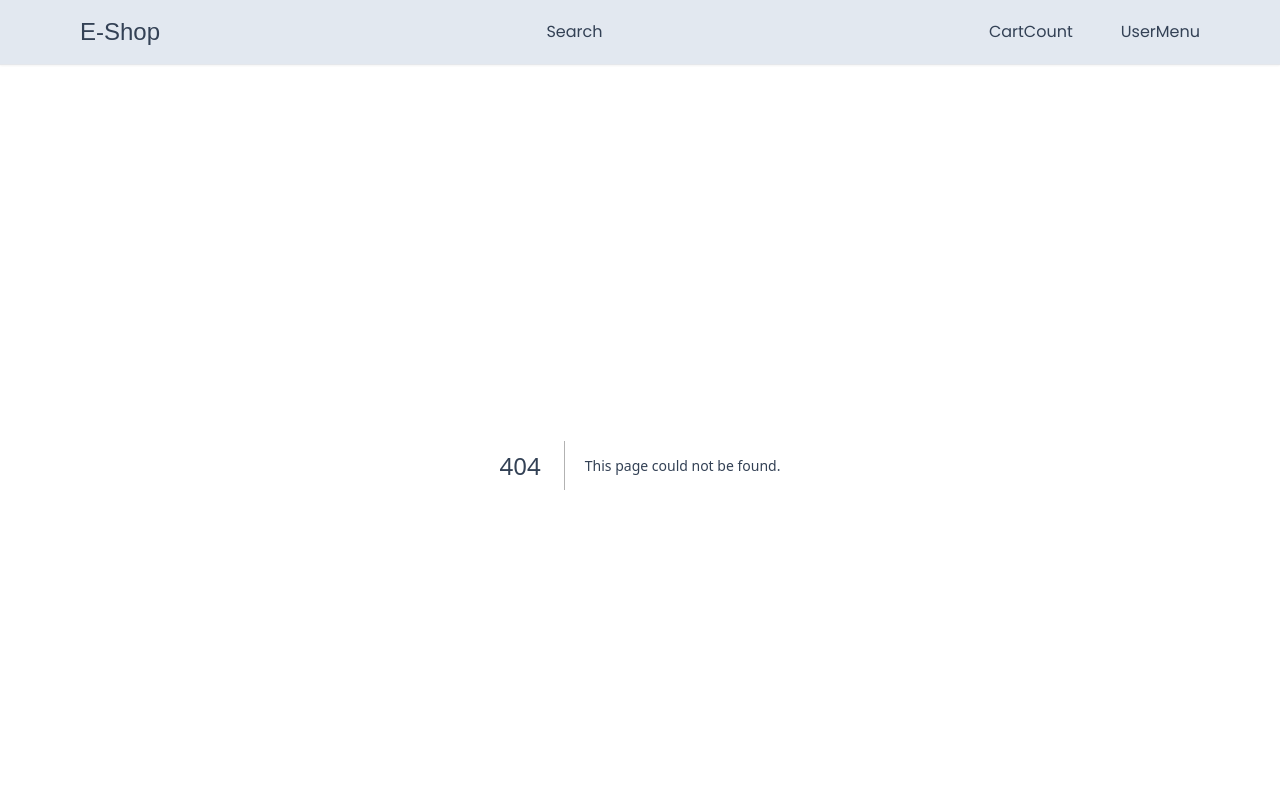
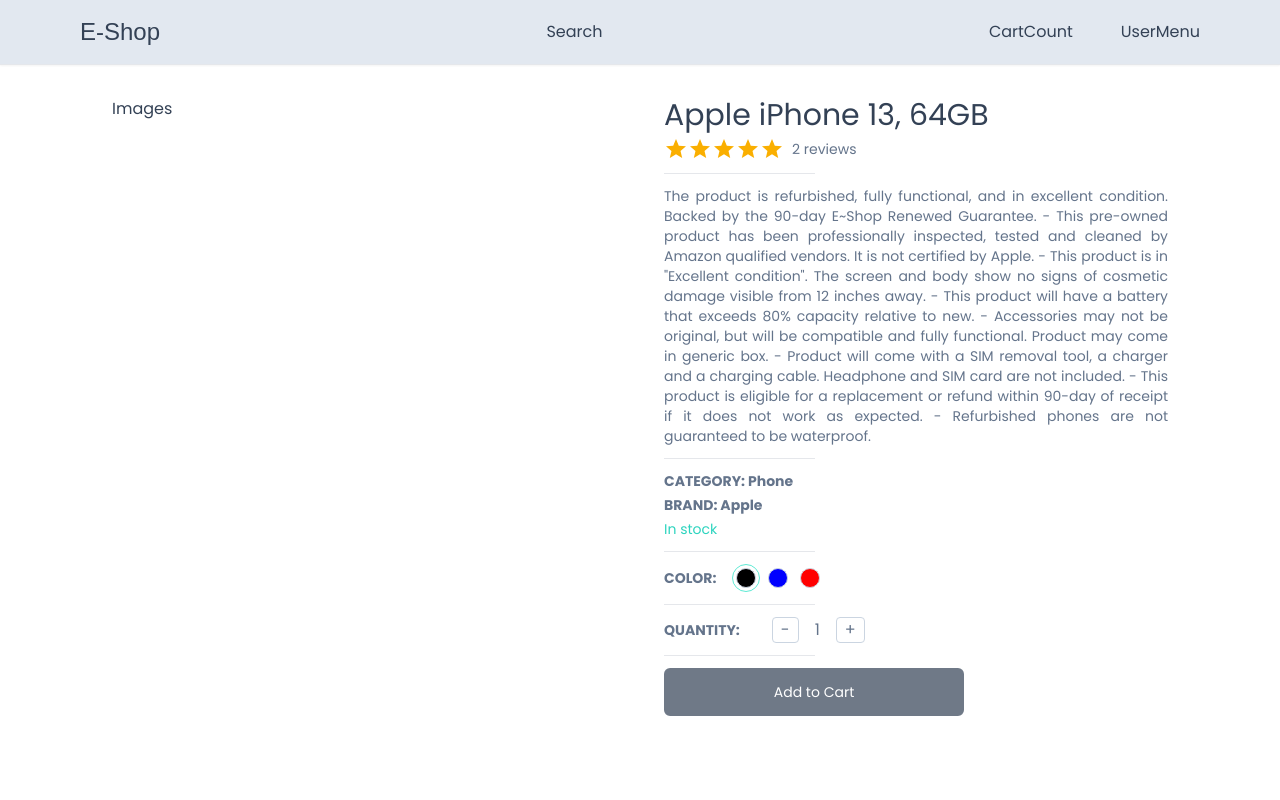
Before and after one commit to 9minseok/E-shop, a Next.js app: page /product/1 in a window 1280 px wide. Before the commit this address had no page. Shown: the top 800 px of the page. Built offline with nearby package versions, Linux system fonts and the light colour scheme; a web font is replaced by a local one.

Commit message:
add: product detail page

```diff
--- /dev/null
+++ b/app/cart/page.tsx
@@ -0,0 +1,9 @@
+const Cart = () => {
+  return (
+    <div>
+      Cart page
+    </div>
+  );
+}
+
+export default Cart;
--- /dev/null
+++ b/app/components/Button.tsx
@@ -0,0 +1,40 @@
+'use client';
+
+import { IconType } from "react-icons";
+
+interface ButtonProps {
+  label: string;
+  disabled?: boolean;
+  outline?: boolean;
+  small?: boolean;
+  custom?: string;
+  icon?: IconType;
+  onClick: (e: React.MouseEvent<HTMLButtonElement>)
+  => void;
+}
+
+const Button: React.FC<ButtonProps> = ({
+  label,
+  disabled,
+  outline,
+  small,
+  custom,
+  icon: Icon,
+  onClick,
+}) => {
+  return (
+    <button
+    disabled = {disabled}
+    className={`disabled: opacity-70 disabled:cursor-not-allowed rounded-md hover:opacity-80 transition w-full border-slate-700 flex items-center justify-center gap-2
+    ${outline? "bg-white" : "bg-slate-700"}
+    ${outline ? "text-slate-700" : "text-white"}
+    ${small ? "text-sm font-light" : "text-md font-semibole"}
+    ${small ? "py-1 px-2 border-[1px]" : "py-3 px-4 border-2"}
+    ${custom ? custom : ""}`}>
+      {Icon && <Icon size={24}/>}
+      {label}
+    </button>
+   );
+}
+
+export default Button;
--- a/app/components/products/ProductCard.tsx
+++ b/app/components/products/ProductCard.tsx
@@ -4,6 +4,7 @@
 import { truncateText } from "@/utils/truncateText";
 import { Rating } from "@mui/material";
 import Image from "next/image";
+import { useRouter } from "next/navigation";
 
 interface ProductCardProps{
   data: any;
@@ -11,10 +12,11 @@
 
 const ProductCard: React.FC<ProductCardProps> = ({data}) => {
 
-  const productRating = data.reviews.reduce((acc: number, item: any) => item.rating + acc, 0) / data.reviews.length
+  const router = useRouter();
+  const productRating = data.reviews.reduce((acc: number, item: any) => item.rating + acc, 0) / data.reviews.length;
 
   return (
-    <div className="col-span-1 cursor-pointer border-[1.2px] border-slate-200 bg-slate-50 rounded-sm p-2 transition hover:scale-105 text-center text-sm">
+    <div onClick={() => router.push(`/product/${data.id}`)} className="col-span-1 cursor-pointer border-[1.2px] border-slate-200 bg-slate-50 rounded-sm p-2 transition hover:scale-105 text-center text-sm">
       <div className="flex flex-col items-center w-full gap-1">
         <div className="aspect-square overflow-hidden relative w-full">
           <Image
--- /dev/null
+++ b/app/components/products/SetColor.tsx
@@ -0,0 +1,35 @@
+'use client';
+
+import { CartProductType, SelectedImgType } from "@/app/product/[productId]/ProductDetail";
+
+interface SetColorProps {
+  images: SelectedImgType[],
+  cartProduct: CartProductType,
+  handleColorSelect: (value: SelectedImgType) => void
+}
+
+const SetColor: React.FC<SetColorProps> = ({
+  images, cartProduct, handleColorSelect
+}) => {
+  return (
+    <div>
+      <div className="flex gap-4 items-center">
+        <span className="font-semibold">COLOR:</span>
+        <div className="flex gap-1">
+          {images.map((image) => {
+            return (
+            <div
+            key={image.color}
+            onClick={() => handleColorSelect(image)}
+            className={`h-7 w-7 rounded-full border-teal-300 flex items-center justify-center ${cartProduct.selectedImg.color === image.color ? "border-[1.5px]" : "border-none"}`}>
+              <div style={{background: image.color}} className="h-5 w-5 rounded-full border-[1.2px] border-slate-300 cursor-pointer"></div>
+            </div>
+            );
+          })
+        }</div>
+      </div>
+    </div>
+   );
+}
+
+export default SetColor;
--- /dev/null
+++ b/app/components/products/SetQuantity.tsx
@@ -0,0 +1,32 @@
+'use client';
+
+import { CartProductType } from "@/app/product/[productId]/ProductDetail";
+
+interface SetQtyProps {
+  cartCounter?: boolean;
+  cartProduct: CartProductType;
+  handleQtyIncrease: () => void;
+  handleQtyDecrease: () => void;
+}
+
+const btnStyles = "border-[1.2px] border-slate-300 px-2 rounded";
+
+const SetQuantity: React.FC<SetQtyProps> = ({
+  cartCounter,
+  cartProduct,
+  handleQtyIncrease,
+  handleQtyDecrease,
+}) => {
+  return (
+    <div className="flex gap-8 items-center">
+      {cartCounter ? null : <div className="font-semibold">QUANTITY:</div>}
+      <div className="flex gap-4 items-center text-base">
+        <button onClick={handleQtyDecrease} className={btnStyles}>-</button>
+        <div>{cartProduct.quantity}</div>
+        <button onClick={handleQtyIncrease} className={btnStyles}>+</button>
+      </div>
+    </div>
+   );
+}
+
+export default SetQuantity;
--- a/app/page.tsx
+++ b/app/page.tsx
@@ -13,7 +13,7 @@
         </div>
         <div className="grid grid-cols-2 sm:grid-cols-3 lg:grid-cols-4 xl:grid-cols-5 2xl:grid-cols-6 gap-8">
           {products.map((product: any) => {
-            return <ProductCard data={product} />;
+            return <ProductCard key={product.id} data={product} />;
           })}
         </div>
       </Container>
--- /dev/null
+++ b/app/product/[productId]/ProductDetail.tsx
@@ -0,0 +1,123 @@
+'use client';
+
+import Button from "@/app/components/Button";
+import SetColor from "@/app/components/products/SetColor";
+import SetQuantity from "@/app/components/products/SetQuantity";
+import { Rating } from "@mui/material";
+import { useCallback, useState } from "react";
+
+interface ProductDetailsProps {
+  product: any;
+}
+
+export type CartProductType = {
+  id: string,
+  name: string,
+  description: string,
+  category: string,
+  brand: string,
+  selectedImg: SelectedImgType,
+  quantity: number,
+  price: number
+}
+
+export type SelectedImgType = {
+  color: string,
+  colorCode: string,
+  image: string
+}
+
+const Horizontal = () => {
+  return <hr className="w-[30%] my-2" />
+}
+
+const ProductDetails: React.FC<ProductDetailsProps> = ({product}) => {
+
+  const [cartProduct, setCartProduct] = useState<CartProductType>({
+    id: product.id,
+    name: product.name,
+    description: product.description,
+    category: product.category,
+    brand: product.brand,
+    selectedImg: {...product.images[0]},
+    quantity: 1,
+    price: product.price,
+  });
+
+  console.log(cartProduct);
+
+  const productRating = product.reviews.reduce((acc: number, item: any) => item.rating + acc, 0) / product.reviews.length;
+
+  const handleColorSelect = useCallback(
+    (value: SelectedImgType) => {
+      setCartProduct((prev) => {
+        return {...prev, selectedImg: value}
+      })
+    },
+    [cartProduct.selectedImg]
+  );
+
+  const handleQtyIncrease = useCallback(() => {
+    if (cartProduct.quantity === 99) {
+      return;
+    }
+
+    setCartProduct((prev) => {
+      return {...prev, quantity: prev.quantity + 1}
+    });
+  },[cartProduct.quantity]);
+
+  const handleQtyDecrease = useCallback(() => {
+    if (cartProduct.quantity === 1) {
+      return;
+    }
+
+    setCartProduct((prev) => {
+      return {...prev, quantity: prev.quantity - 1}
+    });
+  },[cartProduct.quantity])
+
+  return (
+    <div className="grid grid-cols-1 md:grid-cols-2 gap-12">
+      <div>Images</div>
+      <div className="flex flex-col gap-1 text-slate-500 text-sm">
+        <h2 className="text-3xl font-medium text-slate-700">{product.name}</h2>
+        <div className="flex items-center gap-2">
+          <Rating value={productRating} readOnly/>
+          <div>{product.reviews.length} reviews</div>
+        </div>
+        <Horizontal />
+        <div className="text-justify">{product.description}</div>
+        <Horizontal />
+        <div className="font-semibold">
+          <span>CATEGORY:</span> {product.category}
+        </div>
+        <div className="font-semibold">
+          <span>BRAND:</span> {product.brand}
+        </div>
+        <div className={product.inStock ? "text-teal-400" : "text-rose-400"}>{product.inStock ? "In stock" : "Out of stock"}</div>
+        <Horizontal />
+        <SetColor
+          cartProduct={cartProduct}
+          images={product.images}
+          handleColorSelect={handleColorSelect}
+        />
+        <Horizontal />
+        <SetQuantity
+          cartProduct={cartProduct}
+          handleQtyIncrease={handleQtyIncrease}
+          handleQtyDecrease={handleQtyDecrease}
+        />
+        <Horizontal />
+        <div className="max-w-[300px]">
+          <Button
+            label="Add to Cart"
+            onClick={() => {}}
+          />
+        </div>
+      </div>
+    </div>
+   );
+}
+
+export default ProductDetails;
--- /dev/null
+++ b/app/product/[productId]/page.tsx
@@ -0,0 +1,22 @@
+import Container from "@/app/components/Container";
+import { product } from "@/utils/product";
+import ProductDetails from "./ProductDetail";
+
+interface IPrams {
+  productId?: string
+}
+
+const Product = ({ params } : { params: IPrams}) => {
+
+  // console.log("params", params);
+
+  return (
+    <div className="p-8">
+      <Container>
+        <ProductDetails product = {product}/>
+      </Container>
+    </div>
+   );
+}
+
+export default Product;
--- /dev/null
+++ b/utils/product.ts
@@ -0,0 +1,73 @@
+export const product = {
+  id: "648437b38c44d52b9542e340",
+  name: "Apple iPhone 13, 64GB",
+  description:
+    'The product is refurbished, fully functional, and in excellent condition. Backed by the 90-day E~Shop Renewed Guarantee.\n- This pre-owned product has been professionally inspected, tested and cleaned by Amazon qualified vendors. It is not certified by Apple.\n- This product is in "Excellent condition". The screen and body show no signs of cosmetic damage visible from 12 inches away.\n- This product will have a battery that exceeds 80% capacity relative to new.\n- Accessories may not be original, but will be compatible and fully functional. Product may come in generic box.\n- Product will come with a SIM removal tool, a charger and a charging cable. Headphone and SIM card are not included.\n- This product is eligible for a replacement or refund within 90-day of receipt if it does not work as expected.\n- Refurbished phones are not guaranteed to be waterproof.',
+  price: 40,
+  brand: "Apple",
+  category: "Phone",
+  inStock: true,
+  images: [
+    {
+      color: "Black",
+      colorCode: "#000000",
+      image:
+        "https://m.media-amazon.com/images/I/61g+McQpg7L._AC_SX679_.jpg",
+    },
+    {
+      color: "Blue",
+      colorCode: " #0000FF",
+      image:
+        "https://m.media-amazon.com/images/I/713Om9vCHUL._AC_SX679_.jpg",
+    },
+    {
+      color: "Red",
+      colorCode: "#FF0000",
+      image:
+        "https://m.media-amazon.com/images/I/61thdjmfHcL.__AC_SX300_SY300_QL70_FMwebp_.jpg",
+    },
+  ],
+  reviews: [
+    {
+      id: "6499b4887402b0efd394d8f3",
+      userId: "6499b184b0e9a8c8709821d3",
+      productId: "648437b38c44d52b9542e340",
+      rating: 4,
+      comment:
+        "good enough. I like the camera and casing. the delivery was fast too.",
+      createdDate: "2023-06-26T15:53:44.483Z",
+      user: {
+        id: "6499b184b0e9a8c8709821d3",
+        name: "Chaoo",
+        email: "example1@gmail.com",
+        emailVerified: null,
+        image:
+          "https://lh3.googleusercontent.com/a/AAcHTtcuRLwWi1vPKaQOcJlUurlhRAIIq2LgYccE8p32=s96-c",
+        hashedPassword: null,
+        createdAt: "2023-06-26T15:40:52.558Z",
+        updatedAt: "2023-06-26T15:40:52.558Z",
+        role: "USER",
+      },
+    },
+    {
+      id: "6499a110efe4e4de451c7edc",
+      userId: "6475af156bad4917456e6e1e",
+      productId: "648437b38c44d52b9542e340",
+      rating: 5,
+      comment: "I really liked it!!",
+      createdDate: "2023-06-26T14:30:40.998Z",
+      user: {
+        id: "6475af156bad4917456e6e1e",
+        name: "Charles",
+        email: "example@gmail.com",
+        emailVerified: null,
+        image:
+          "https://lh3.googleusercontent.com/a/AAcHTteOiCtILLBWiAoolIW9PJH-r5825pBDl824_8LD=s96-c",
+        hashedPassword: null,
+        createdAt: "2023-05-30T08:08:53.979Z",
+        updatedAt: "2023-05-30T08:08:53.979Z",
+        role: "ADMIN",
+      },
+    },
+  ],
+}
```
